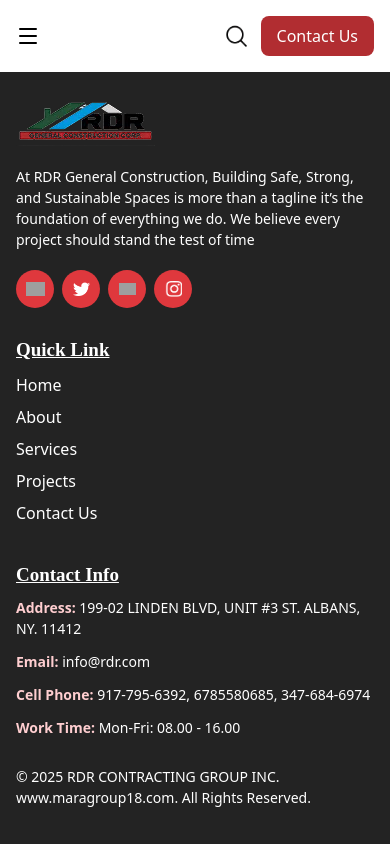
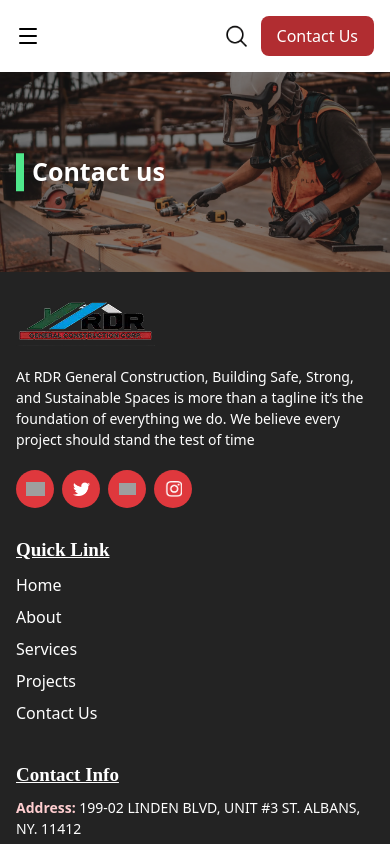
Before and after one commit to Davetechinnovation/RDR, a Next.js app: page /contact in a window 390 px wide. Shown: the top 844 px of the page. Built offline with nearby package versions, Linux system fonts and the light colour scheme; grey boxes are pictures that could not be loaded.

Commit message:
feat(contact): add hero section with background image and text
- Add background image with brightness filter and responsive height
- Implement absolute positioned text with custom styling
- Include responsive design elements for different screen sizes

```diff
--- a/src/app/contact/page.tsx
+++ b/src/app/contact/page.tsx
@@ -1,11 +1,22 @@
-import React from 'react'
+import React from "react";
 
 function page() {
   return (
     <div>
-
+      <div className="relative">
+        <img
+          src="/bg.webp"
+          alt=""
+          className="brightness-50 w-full h-[200px] sm:h-[500px] md:h-[600px] object-cover"
+        />
+        <div className="absolute top-1/2 left-4  sm:left-24   text-white -translate-y-1/2">
+          <p className="sm:border-l-10 border-l-8 border-l-[#4FE78B] font-bold md:text-[64px] sm:text-[40px] text-[25px] px-2 sm:px-4 max-w-[822px] sm:leading-[70px] ">
+            Contact us
+          </p>
+        </div>
+      </div>
     </div>
-  )
+  );
 }
 
-export default page
+export default page;
```
